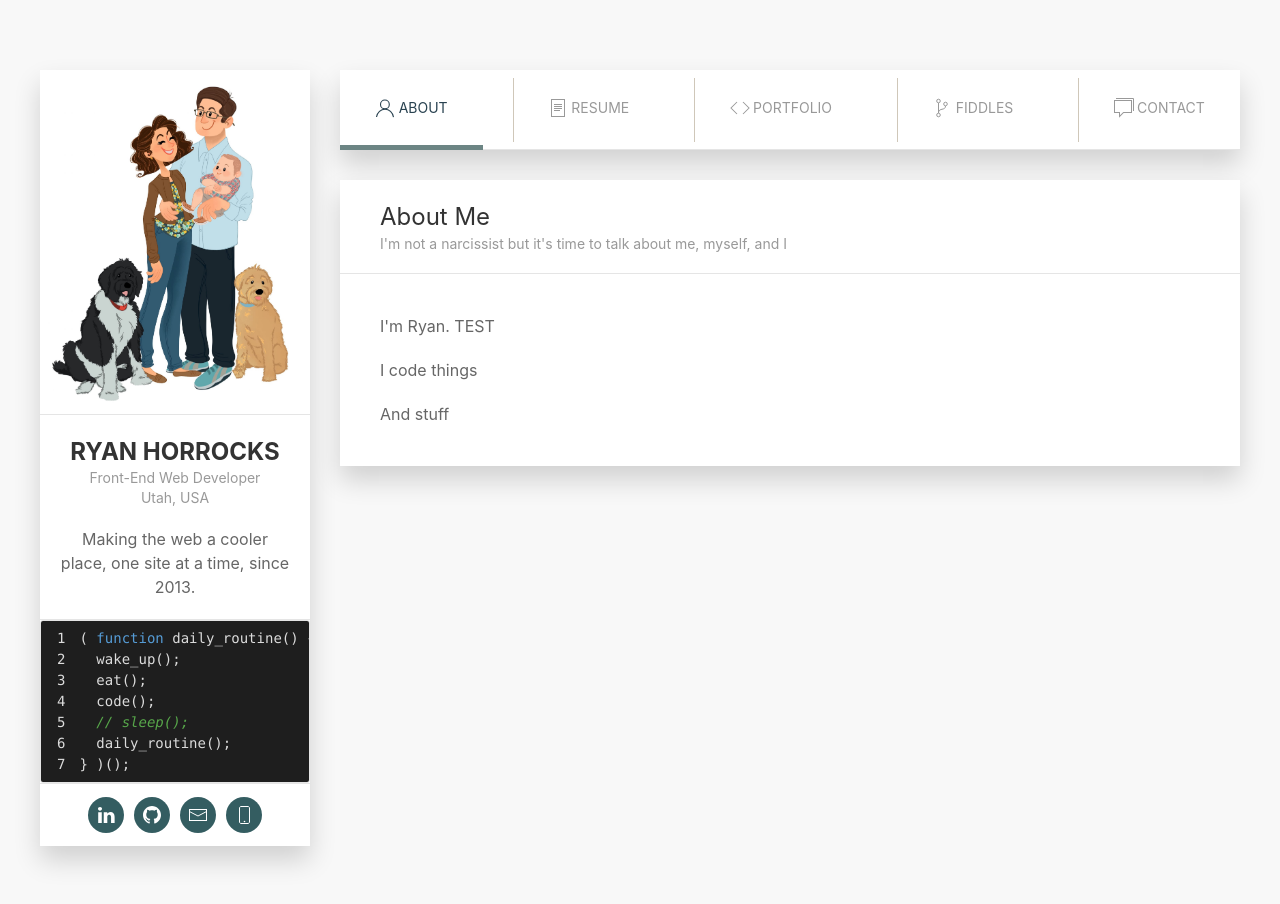
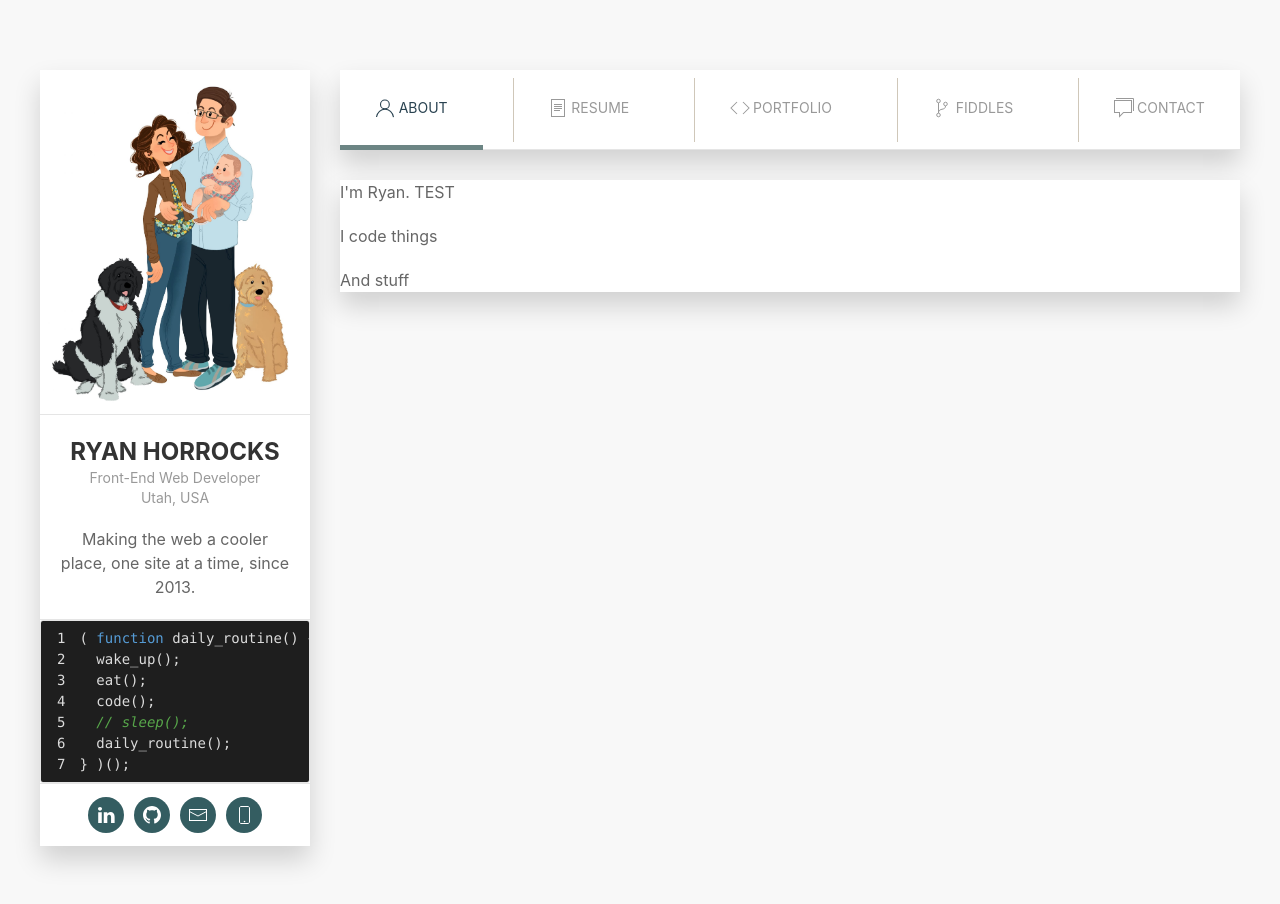
Before and after one commit to skcorroh/ryanhorrocks.com-react, a React (Create React App) app: page / in a window 1280 px wide. Shown: the top 904 px of the page. Built offline with nearby package versions, Linux system fonts and the light colour scheme.

Commit message:
Refactor Page to break it up into more easily consumed parts

```diff
--- a/src/layouts/Page.js
+++ b/src/layouts/Page.js
@@ -1,17 +1,13 @@
-export default function Page({ title, subtitle, header_side, removeBodyClass, children }) {
+const Page = ({ children, className }) => {
     return (
-
-        <div className="uk-card uk-card-default uk-box-shadow-large">
-            <PageHeader title={title} subtitle={subtitle} header_side={header_side} />
-            <div className={removeBodyClass ? "" : "uk-card-body"}>
-                {children}
-            </div>
+        <div className={className + " uk-card uk-card-default uk-box-shadow-large"}>
+            {children}
         </div>
-
     );
 }
 
-function PageHeader({title, subtitle, header_side}) {
+
+const PageHeader = ({ title, subtitle, header_side }) => {
     return (
         <div className="uk-card-header">
             <div className="uk-flex uk-flex-between uk-flex uk-flex-middle">
@@ -28,3 +24,22 @@ function PageHeader({title, subtitle, header_side}) {
         </div>
     );
 }
+
+
+const PageBody = ({ bodyClass = "uk-card-body", children }) => {
+    return (
+        <div className={bodyClass}>
+            {children}
+        </div>
+    );
+}
+
+const PageFooter = ({ children }) => {
+    return (
+        <div className="uk-card-footer">
+            {children}
+        </div>
+    );
+}
+
+export { Page as default, PageHeader, PageBody, PageFooter }
```
